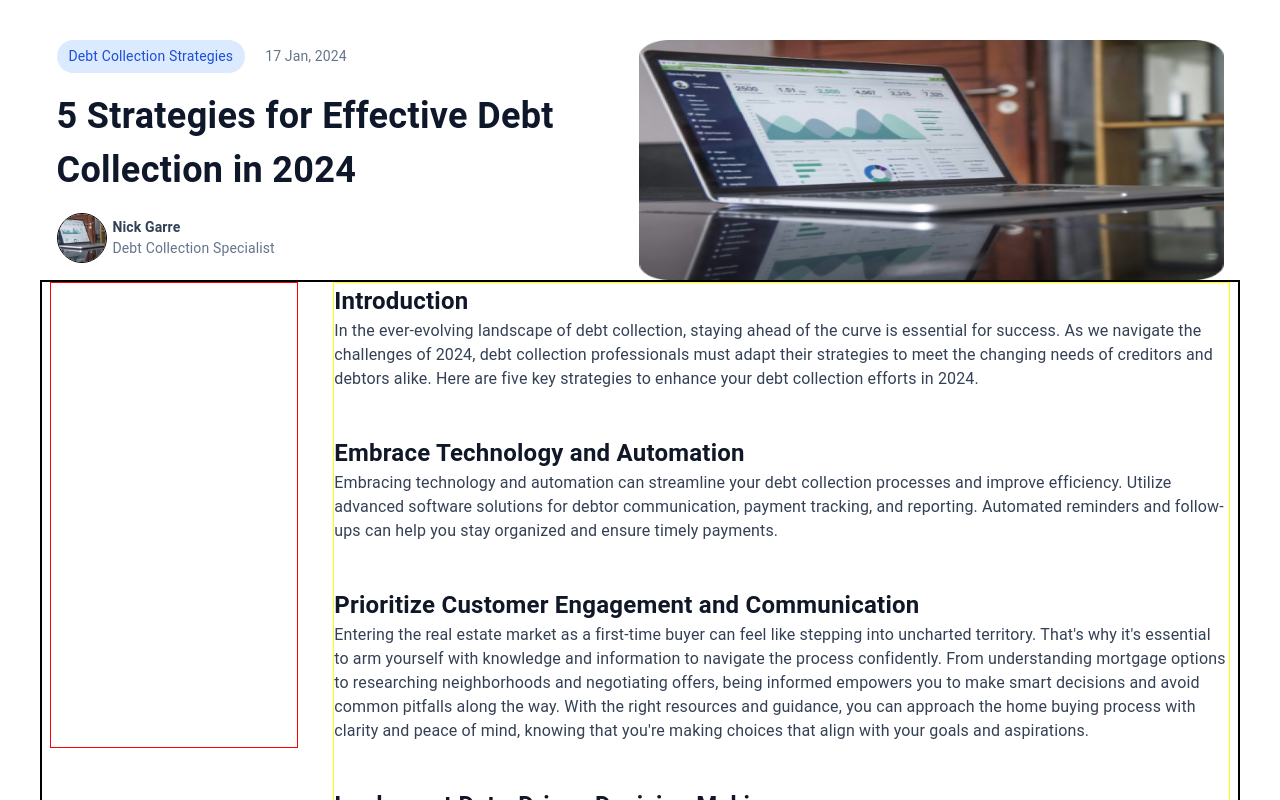
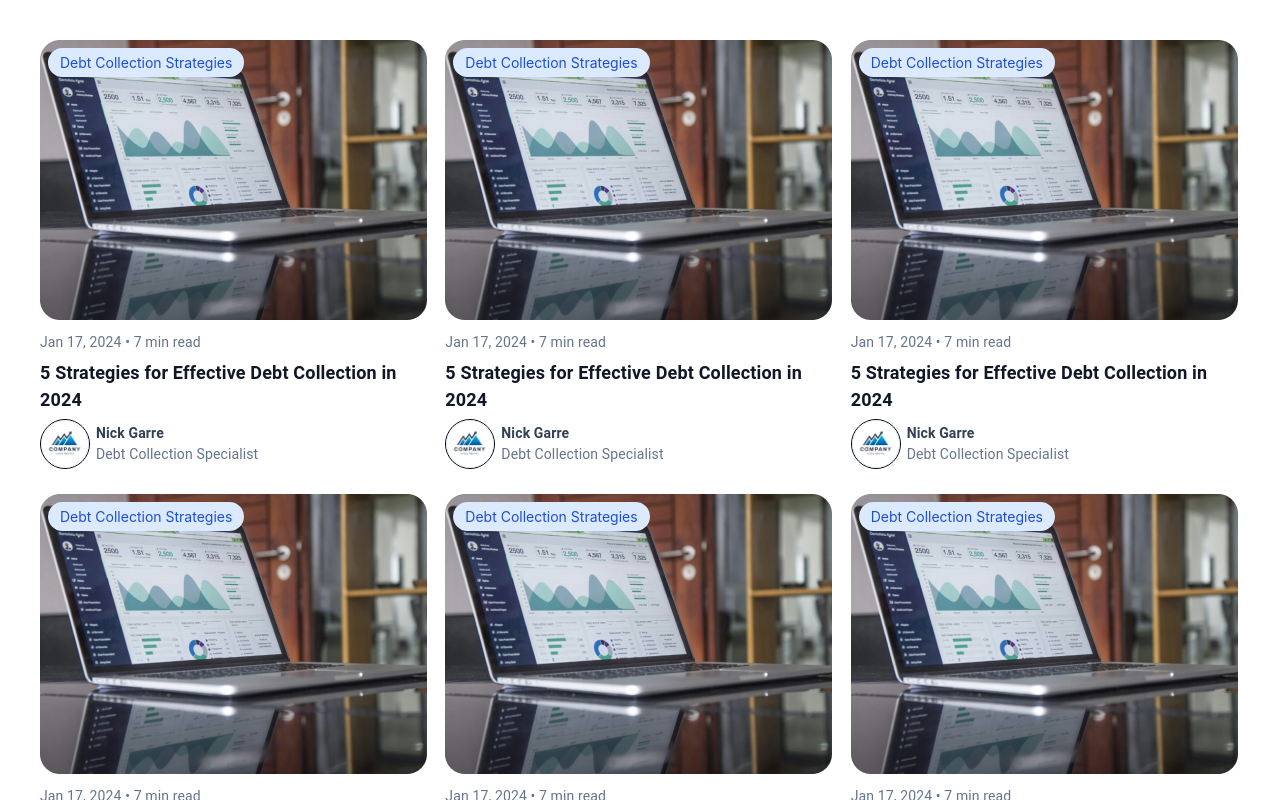
Before and after one commit to pandeytanish/React-MUI, a React (Create React App) app: page / in a window 1280 px wide. Shown: the top 800 px of the page. Built offline with nearby package versions, Linux system fonts and the light colour scheme.

Commit message:
blog and article

```diff
--- a/src/App.js
+++ b/src/App.js
@@ -66,8 +66,8 @@ function App() {
     {/* <VerificationDetails/> */}
     {/* <VerificationTimeline/> */}
     {/* <ProgressBar/> */}
-    <ArticleDetails/>
-    {/* <BlogSection/> */}
+    {/* <ArticleDetails/> */}
+    <BlogSection/>
     {/* <TabButton/> */}
    </>
   );
```
